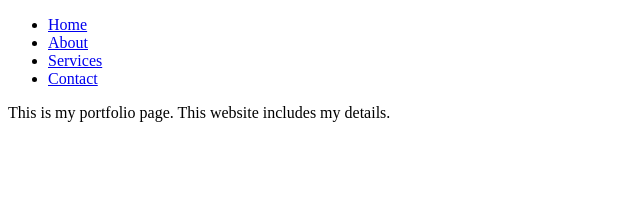
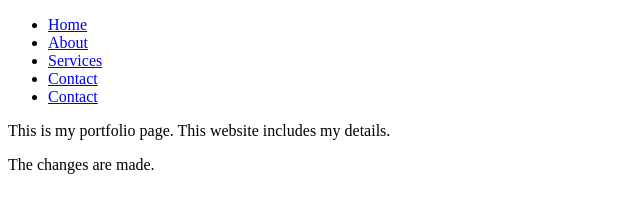
Before and after one commit to Nihaarika13/sample1, a plain HTML site: page index.html in a window 1280 px wide. Shown: the whole page, without its empty margins (0-640 px from the left). Drawn offline with Linux system fonts and the light colour scheme.

Commit message:
version2

```diff
--- a/index.html
+++ b/index.html
@@ -11,7 +11,9 @@
       <li><a href="aboutus.html">About</a></li>
       <li><a href="services.html">Services</a></li>
       <li><a href="contact.html">Contact</a></li>
+      <li><a href="profile.html">Contact</a></li>
     </ul>
     <p>This is my portfolio page. This website includes my details.</p>
+    <p>The changes are made.</p>
 </body>
 </html>
```
Also changed, not shown: aboutus.html (+4 -3 lines), contact.html (+5 -4 lines), profile.html (+1 -0 lines), services.html (+1 -0 lines).
